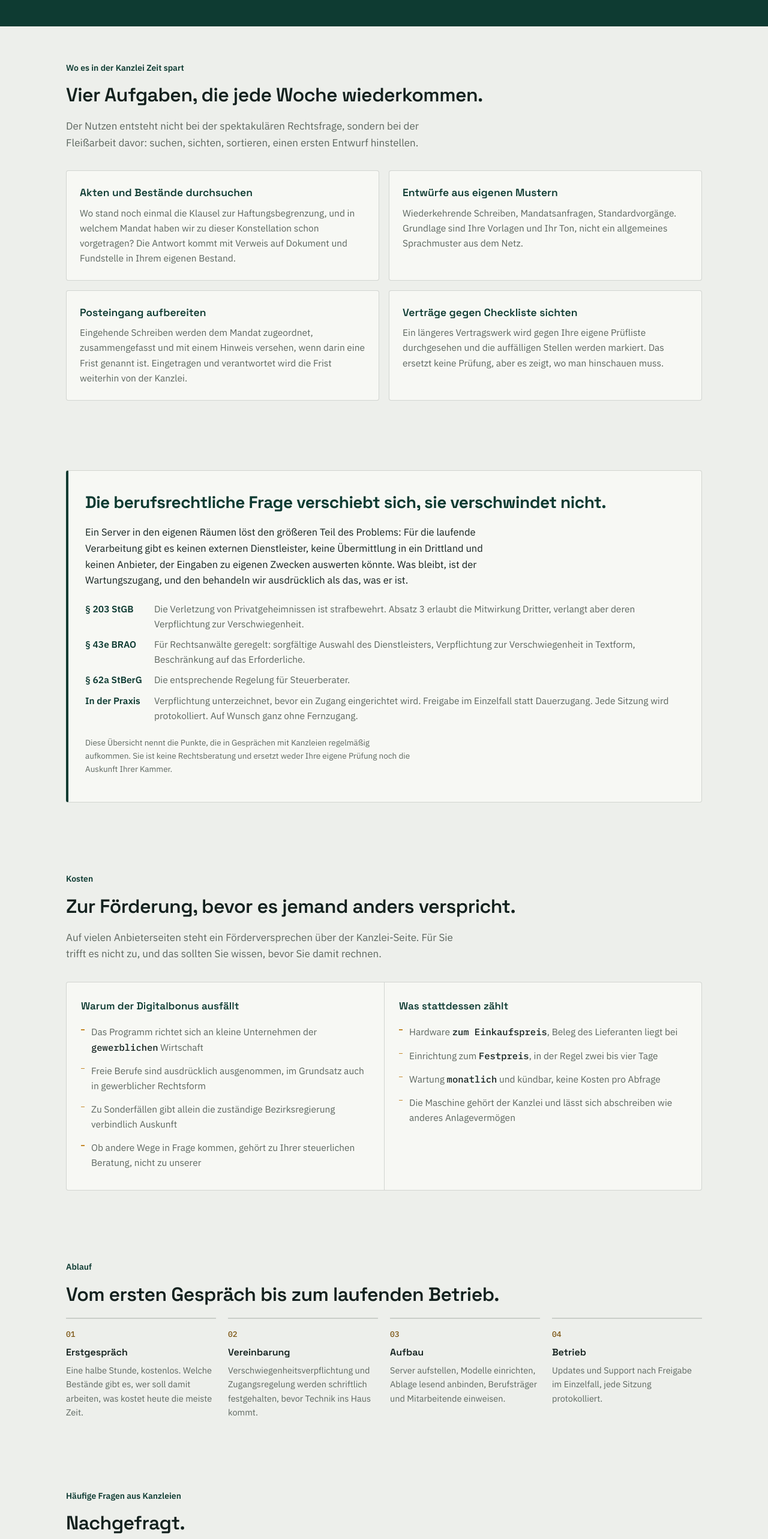
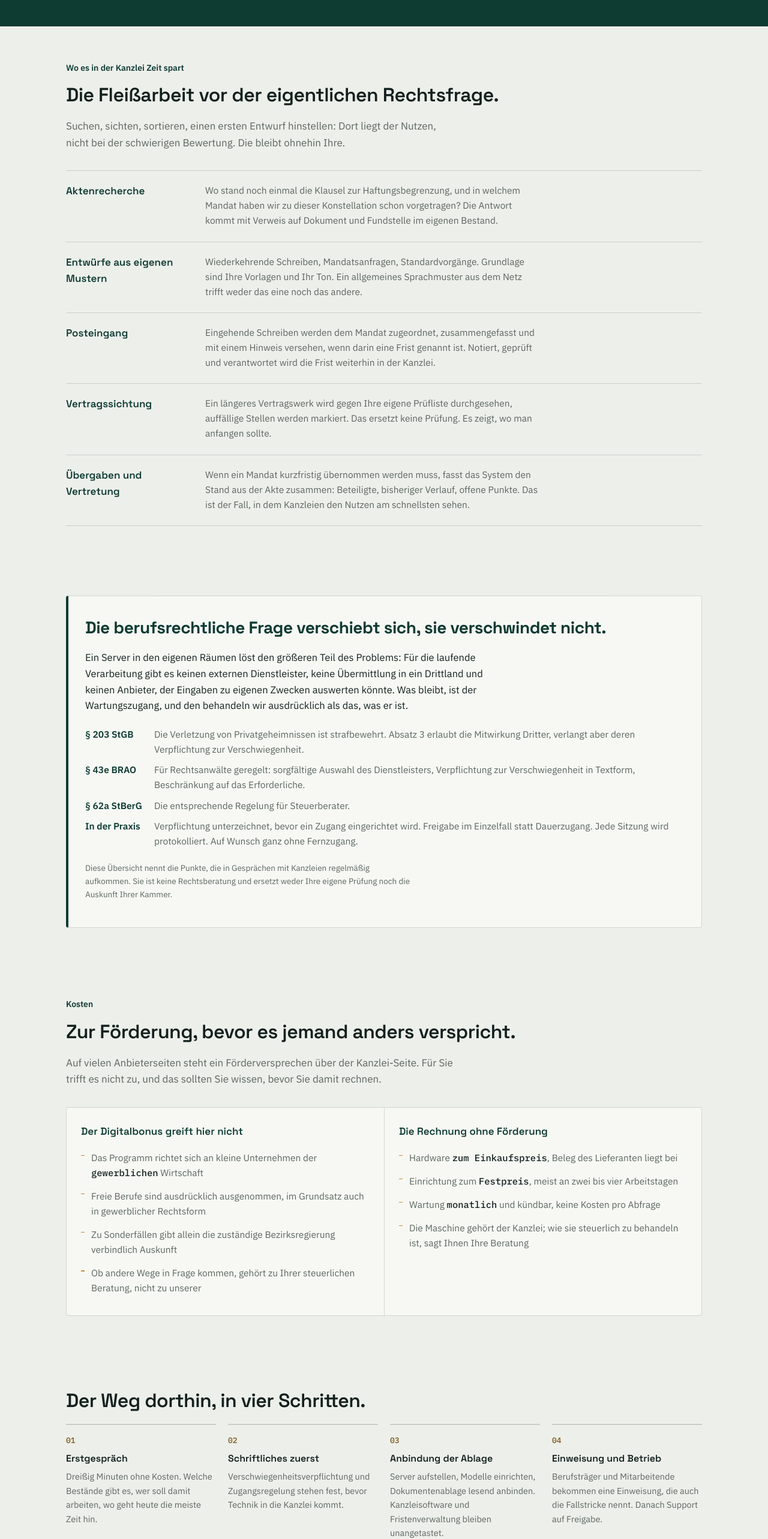
Before and after one commit to Patrik212-del/kervalt-website, a plain HTML site: page ki-kanzlei/index.html in a window 1280 px wide. Shown: the part 960-3526 px from the top of the page at 60% size. Drawn offline with Linux system fonts and the light colour scheme.

Commit message:
Kritischer Durchgang: KI-typische Muster entfernt
Gemessen statt geschaetzt (Skript zaehlt Wiederholungen ueber Seiten):

- Dreimal dieselbe FAQ-Ueberschrift "Nachgefragt." ersetzt
- Ablauf-Abschnitt von Kanzlei und Praxis war faktisch identisch, jetzt
  branchenspezifisch (Datenschutzabstimmung, Randtermin, Einweisung)
- Kanzlei-Anwendungen von Kartenraster auf Listenform, damit nicht alle
  vier Seiten gleich aufgebaut sind; fuenfter Fall ergaenzt
- Startseite: 3 von 7 Eyebrow-Vorspannen entfernt, damit die Abschnitte
  nicht alle gleich anfangen
- Identische Ueberschriften 9 -> 4, wiederholte Saetze 4 -> 1
  (verbleibend nur der Rechtshinweis, der wortgleich bleiben soll)
- Doppelte Kontaktzeile in den CTA-Baendern durch seitenspezifische
  Zusagen ersetzt
- Zwei ungenutzte Schriftschnitte entfernt (-66 KB)

```diff
--- a/assets/style.css
+++ b/assets/style.css
@@ -111,6 +111,8 @@ img,svg{max-width:100%}
 .sec h3{font-weight:600;font-size:18px;margin-bottom:7px}
 .prose p{max-width:66ch;margin-bottom:14px}
 .prose p:last-child{margin-bottom:0}
+.duo{display:grid;grid-template-columns:1.4fr .6fr;gap:44px;align-items:start}
+@media (max-width:880px){.duo{grid-template-columns:1fr;gap:26px}}
 
 /* ---------- Karten ---------- */
 .cards{display:grid;grid-template-columns:repeat(2,1fr);gap:16px}
@@ -128,6 +130,10 @@ img,svg{max-width:100%}
 .tag{font-family:'IBM Plex Mono',monospace;font-size:12.5px;font-weight:500;
   color:var(--brass-ink);white-space:nowrap;border:1px solid var(--line);
   border-radius:2px;padding:4px 9px}
+.rowitem{display:grid;grid-template-columns:200px 1fr;gap:6px 32px;
+  padding:20px 0 22px;border-bottom:1px solid var(--line)}
+.rowitem h3{color:var(--pine);font-size:17px}
+.rowitem p{font-size:15.5px;color:var(--muted);max-width:60ch}
 
 /* ---------- Tabelle ---------- */
 .tbl-scroll{overflow-x:auto;border:1px solid var(--line);border-radius:var(--r);background:var(--panel)}
@@ -224,7 +230,7 @@ td.num{font-family:'IBM Plex Mono',monospace;font-weight:500;font-size:14px}
   .band-list,.cards,.split{grid-template-columns:1fr}
   .split>div+div{border-left:0;border-top:1px solid var(--line)}
   .steps{grid-template-columns:1fr 1fr}
-  .rowlink{grid-template-columns:1fr}
+  .rowlink,.rowitem{grid-template-columns:1fr}
   .tag{justify-self:start}
   .cta{padding:34px 22px;margin:40px 0}
   .sec{padding:44px 0}
--- a/ki-kanzlei/index.html
+++ b/ki-kanzlei/index.html
@@ -128,25 +128,29 @@
 
   <section class="sec wrap">
     <span class="eyebrow">Wo es in der Kanzlei Zeit spart</span>
-    <h2>Vier Aufgaben, die jede Woche wiederkommen.</h2>
-    <p class="sub">Der Nutzen entsteht nicht bei der spektakulären Rechtsfrage, sondern bei der Fleißarbeit davor: suchen, sichten, sortieren, einen ersten Entwurf hinstellen.</p>
-    <div class="cards">
-      <article class="card">
-        <h3>Akten und Bestände durchsuchen</h3>
-        <p>Wo stand noch einmal die Klausel zur Haftungsbegrenzung, und in welchem Mandat haben wir zu dieser Konstellation schon vorgetragen? Die Antwort kommt mit Verweis auf Dokument und Fundstelle in Ihrem eigenen Bestand.</p>
-      </article>
-      <article class="card">
+    <h2>Die Fleißarbeit vor der eigentlichen Rechtsfrage.</h2>
+    <p class="sub">Suchen, sichten, sortieren, einen ersten Entwurf hinstellen: Dort liegt der Nutzen, nicht bei der schwierigen Bewertung. Die bleibt ohnehin Ihre.</p>
+    <div class="rows">
+      <div class="rowitem">
+        <h3>Aktenrecherche</h3>
+        <p>Wo stand noch einmal die Klausel zur Haftungsbegrenzung, und in welchem Mandat haben wir zu dieser Konstellation schon vorgetragen? Die Antwort kommt mit Verweis auf Dokument und Fundstelle im eigenen Bestand.</p>
+      </div>
+      <div class="rowitem">
         <h3>Entwürfe aus eigenen Mustern</h3>
-        <p>Wiederkehrende Schreiben, Mandatsanfragen, Standardvorgänge. Grundlage sind Ihre Vorlagen und Ihr Ton, nicht ein allgemeines Sprachmuster aus dem Netz.</p>
-      </article>
-      <article class="card">
-        <h3>Posteingang aufbereiten</h3>
-        <p>Eingehende Schreiben werden dem Mandat zugeordnet, zusammengefasst und mit einem Hinweis versehen, wenn darin eine Frist genannt ist. Eingetragen und verantwortet wird die Frist weiterhin von der Kanzlei.</p>
-      </article>
-      <article class="card">
-        <h3>Verträge gegen Checkliste sichten</h3>
-        <p>Ein längeres Vertragswerk wird gegen Ihre eigene Prüfliste durchgesehen und die auffälligen Stellen werden markiert. Das ersetzt keine Prüfung, aber es zeigt, wo man hinschauen muss.</p>
-      </article>
+        <p>Wiederkehrende Schreiben, Mandatsanfragen, Standardvorgänge. Grundlage sind Ihre Vorlagen und Ihr Ton. Ein allgemeines Sprachmuster aus dem Netz trifft weder das eine noch das andere.</p>
+      </div>
+      <div class="rowitem">
+        <h3>Posteingang</h3>
+        <p>Eingehende Schreiben werden dem Mandat zugeordnet, zusammengefasst und mit einem Hinweis versehen, wenn darin eine Frist genannt ist. Notiert, geprüft und verantwortet wird die Frist weiterhin in der Kanzlei.</p>
+      </div>
+      <div class="rowitem">
+        <h3>Vertragssichtung</h3>
+        <p>Ein längeres Vertragswerk wird gegen Ihre eigene Prüfliste durchgesehen, auffällige Stellen werden markiert. Das ersetzt keine Prüfung. Es zeigt, wo man anfangen sollte.</p>
+      </div>
+      <div class="rowitem">
+        <h3>Übergaben und Vertretung</h3>
+        <p>Wenn ein Mandat kurzfristig übernommen werden muss, fasst das System den Stand aus der Akte zusammen: Beteiligte, bisheriger Verlauf, offene Punkte. Das ist der Fall, in dem Kanzleien den Nutzen am schnellsten sehen.</p>
+      </div>
     </div>
   </section>
 
@@ -170,7 +174,7 @@
     <p class="sub">Auf vielen Anbieterseiten steht ein Förderversprechen über der Kanzlei-Seite. Für Sie trifft es nicht zu, und das sollten Sie wissen, bevor Sie damit rechnen.</p>
     <div class="split">
       <div>
-        <h3>Warum der Digitalbonus ausfällt</h3>
+        <h3>Der Digitalbonus greift hier nicht</h3>
         <ul>
           <li>Das Programm richtet sich an kleine Unternehmen der <span class="amount">gewerblichen</span> Wirtschaft</li>
           <li>Freie Berufe sind ausdrücklich ausgenommen, im Grundsatz auch in gewerblicher Rechtsform</li>
@@ -179,31 +183,30 @@
         </ul>
       </div>
       <div>
-        <h3>Was stattdessen zählt</h3>
+        <h3>Die Rechnung ohne Förderung</h3>
         <ul>
           <li>Hardware <span class="amount">zum Einkaufspreis</span>, Beleg des Lieferanten liegt bei</li>
-          <li>Einrichtung zum <span class="amount">Festpreis</span>, in der Regel zwei bis vier Tage</li>
+          <li>Einrichtung zum <span class="amount">Festpreis</span>, meist an zwei bis vier Arbeitstagen</li>
           <li>Wartung <span class="amount">monatlich</span> und kündbar, keine Kosten pro Abfrage</li>
-          <li>Die Maschine gehört der Kanzlei und lässt sich abschreiben wie anderes Anlagevermögen</li>
+          <li>Die Maschine gehört der Kanzlei; wie sie steuerlich zu behandeln ist, sagt Ihnen Ihre Beratung</li>
         </ul>
       </div>
     </div>
   </section>
 
   <section class="sec wrap">
-    <span class="eyebrow">Ablauf</span>
-    <h2>Vom ersten Gespräch bis zum laufenden Betrieb.</h2>
+    <h2>Der Weg dorthin, in vier Schritten.</h2>
     <div class="steps">
-      <div class="step"><div class="n">01</div><h3>Erstgespräch</h3><p>Eine halbe Stunde, kostenlos. Welche Bestände gibt es, wer soll damit arbeiten, was kostet heute die meiste Zeit.</p></div>
-      <div class="step"><div class="n">02</div><h3>Vereinbarung</h3><p>Verschwiegenheitsverpflichtung und Zugangsregelung werden schriftlich festgehalten, bevor Technik ins Haus kommt.</p></div>
-      <div class="step"><div class="n">03</div><h3>Aufbau</h3><p>Server aufstellen, Modelle einrichten, Ablage lesend anbinden, Berufsträger und Mitarbeitende einweisen.</p></div>
-      <div class="step"><div class="n">04</div><h3>Betrieb</h3><p>Updates und Support nach Freigabe im Einzelfall, jede Sitzung protokolliert.</p></div>
+      <div class="step"><div class="n">01</div><h3>Erstgespräch</h3><p>Dreißig Minuten ohne Kosten. Welche Bestände gibt es, wer soll damit arbeiten, wo geht heute die meiste Zeit hin.</p></div>
+      <div class="step"><div class="n">02</div><h3>Schriftliches zuerst</h3><p>Verschwiegenheitsverpflichtung und Zugangsregelung stehen fest, bevor Technik in die Kanzlei kommt.</p></div>
+      <div class="step"><div class="n">03</div><h3>Anbindung der Ablage</h3><p>Server aufstellen, Modelle einrichten, Dokumentenablage lesend anbinden. Kanzleisoftware und Fristenverwaltung bleiben unangetastet.</p></div>
+      <div class="step"><div class="n">04</div><h3>Einweisung und Betrieb</h3><p>Berufsträger und Mitarbeitende bekommen eine Einweisung, die auch die Fallstricke nennt. Danach Support auf Freigabe.</p></div>
     </div>
   </section>
 
   <section class="sec wrap faq">
     <span class="eyebrow">Häufige Fragen aus Kanzleien</span>
-    <h2>Nachgefragt.</h2>
+    <h2>Was Berufsträger zuerst wissen wollen.</h2>
     <div style="margin-top:20px">
       <details open>
         <summary>Ist der Einsatz von KI mit der anwaltlichen Verschwiegenheitspflicht vereinbar?</summary>
@@ -240,7 +243,7 @@
         <a class="btn btn-brass" href="mailto:info@kervalt.de?subject=Erstgespr%C3%A4ch%20KI%20in%20der%20Kanzlei&amp;body=Guten%20Tag%2C%0A%0Awir%20sind%20eine%20Kanzlei%20und%20interessieren%20uns%20f%C3%BCr%20einen%20KI-Server%20in%20den%20eigenen%20R%C3%A4umen.%0A%0AKanzlei%3A%20%0AAnzahl%20Berufstr%C3%A4ger%20und%20Mitarbeitende%3A%20%0AWorum%20es%20zuerst%20gehen%20soll%3A%20%0A%0AViele%20Gr%C3%BC%C3%9Fe%0A">Erstgespräch anfragen</a>
         <a class="btn btn-onpine" href="/">Zur Übersicht</a>
       </div>
-      <p class="note">Kervalt, Patrik Kaiser, Traunstein. Erreichbar unter info@kervalt.de.</p>
+      <p class="note">Falls es die Sache erleichtert: Die Verschwiegenheitsverpflichtung unterzeichnen wir auch schon vor dem ersten Gespräch.</p>
     </div>
   </section>
 
```
Also changed, not shown: index.html (+2 -4 lines), ki-maschinenbau/index.html (+18 -10 lines), ki-praxis/index.html (+12 -12 lines).
